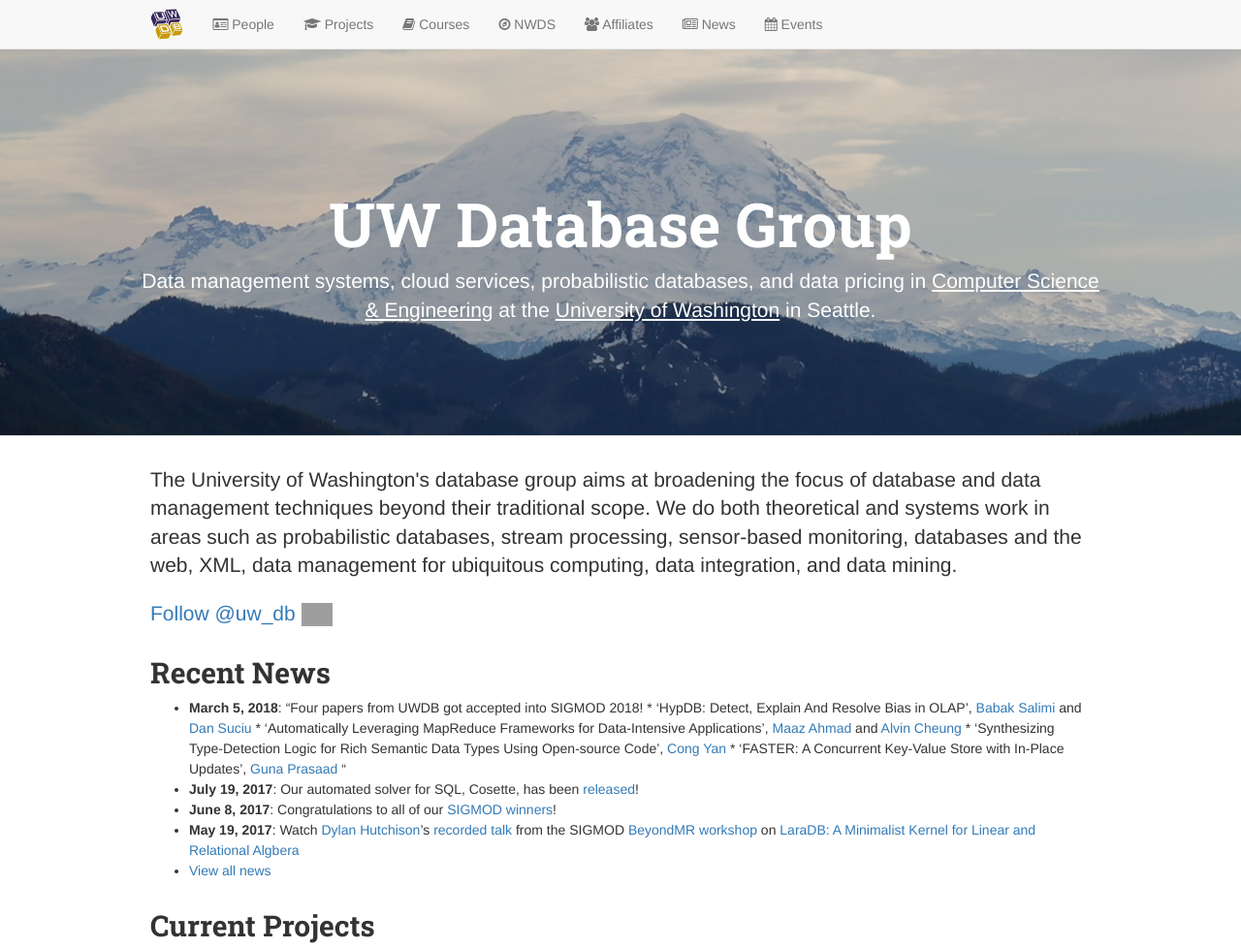
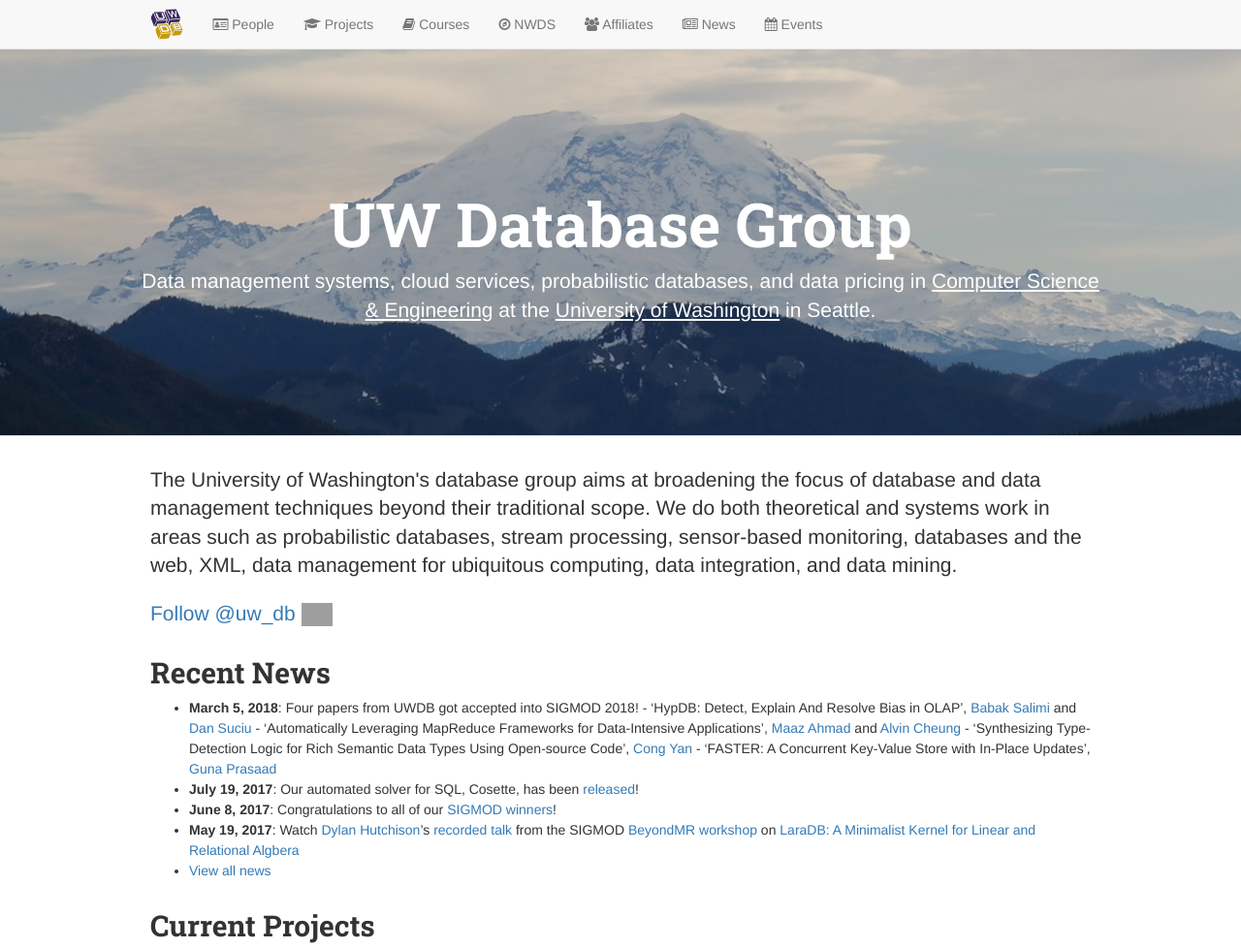
Before and after one commit to uwdb/website, a Jekyll site: the page built from index.markdown, in a window 1280 px wide. Shown: the top 979 px of the page at 97% size. Built offline with Jekyll 4.4.1, drawn with Linux system fonts in a browser that asks for light colours; nearby versions of some CDN libraries; comment, search, counter and statistics services are not loaded; grey boxes are pictures that could not be loaded.

Commit message:
Update news.yml

```diff
--- a/_data/news.yml
+++ b/_data/news.yml
@@ -1,10 +1,10 @@
 - date: 2018-03-05
   description: >
-    "Four papers from UWDB got accepted into SIGMOD 2018!
-    * 'HypDB: Detect, Explain And Resolve Bias in OLAP', [Babak Salimi](https://dblp.uni-trier.de/pers/hd/s/Salimi:Babak) and [Dan Suciu](https://homes.cs.washington.edu/~suciu/)
-    * 'Automatically Leveraging MapReduce Frameworks for Data-Intensive Applications', [Maaz Ahmad](https://homes.cs.washington.edu/~maazsaf/) and [Alvin Cheung](https://homes.cs.washington.edu/~akcheung/)
-    * 'Synthesizing Type-Detection Logic for Rich Semantic Data Types Using Open-source Code', [Cong Yan](https://homes.cs.washington.edu/~congy/)
-    * 'FASTER: A Concurrent Key-Value Store with In-Place Updates', [Guna Prasaad](http://gunaprsd.org)  "
+    Four papers from UWDB got accepted into SIGMOD 2018!
+    - 'HypDB: Detect, Explain And Resolve Bias in OLAP', [Babak Salimi](https://dblp.uni-trier.de/pers/hd/s/Salimi:Babak) and [Dan Suciu](https://homes.cs.washington.edu/~suciu/)
+    - 'Automatically Leveraging MapReduce Frameworks for Data-Intensive Applications', [Maaz Ahmad](https://homes.cs.washington.edu/~maazsaf/) and [Alvin Cheung](https://homes.cs.washington.edu/~akcheung/)
+    - 'Synthesizing Type-Detection Logic for Rich Semantic Data Types Using Open-source Code', [Cong Yan](https://homes.cs.washington.edu/~congy/)
+    - 'FASTER: A Concurrent Key-Value Store with In-Place Updates', [Guna Prasaad](http://gunaprsd.org)
 
 - date: 2017-07-19
   description: >
```
